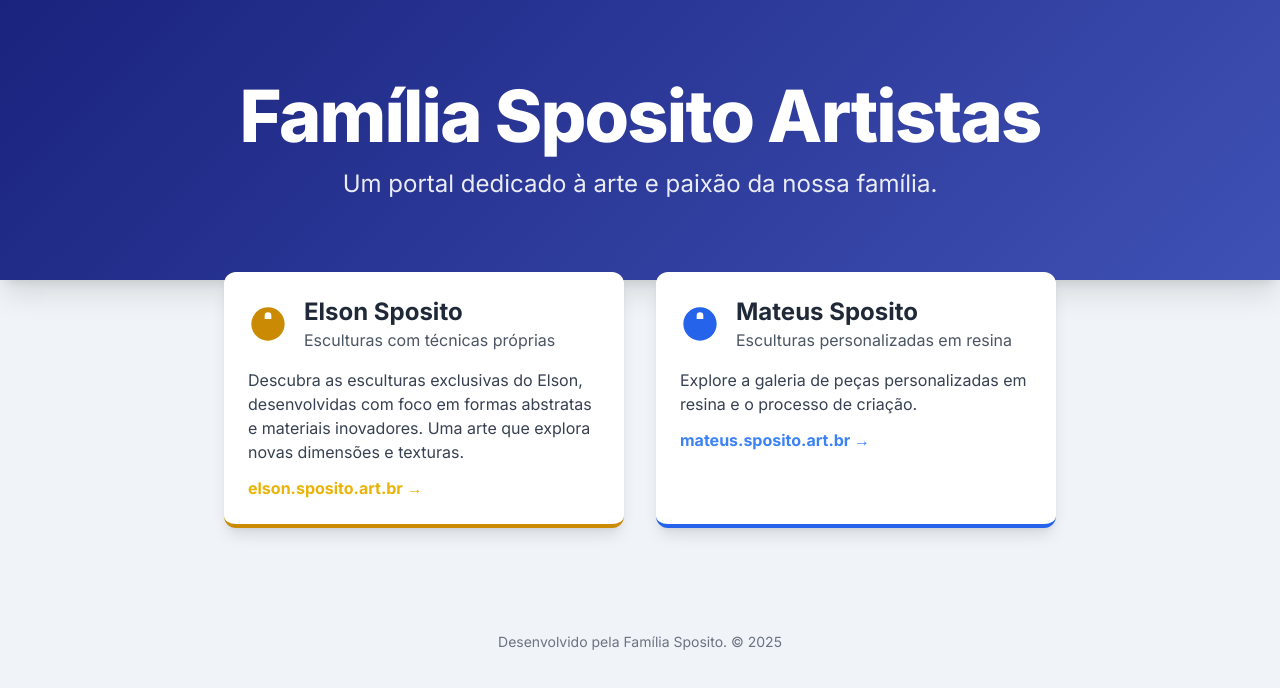
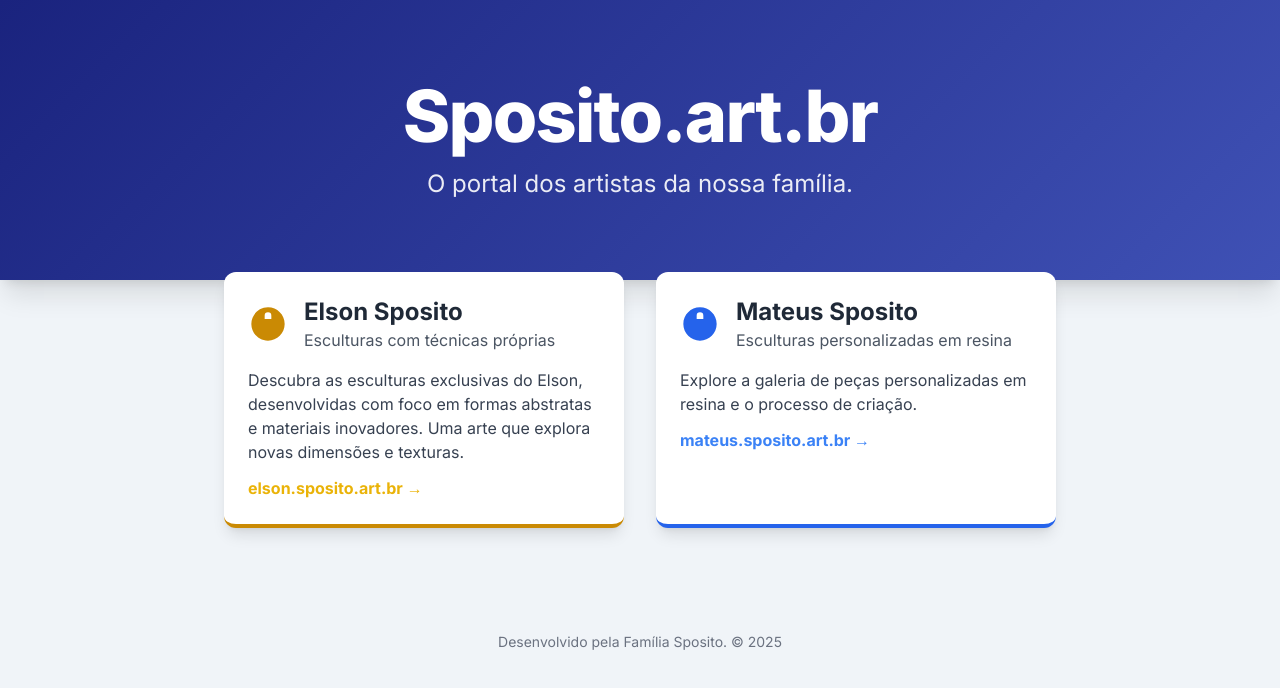
Before and after one commit to MateusSposito/sposito.art.br, a plain HTML site: page index.html in a window 1280 px wide. Drawn offline with nearby package versions, Linux system fonts and the light colour scheme.

Commit message:
Update header content for Sposito.art.br

```diff
--- a/index.html
+++ b/index.html
@@ -18,8 +18,8 @@
     <!-- Hero Section: Título Principal -->
     <header class="hero w-full py-20 shadow-xl">
         <div class="max-w-4xl mx-auto text-center px-4">
-            <h1 class="text-5xl md:text-7xl font-extrabold mb-4 tracking-tight">Família Sposito Artistas</h1>
-            <p class="text-xl md:text-2xl font-light opacity-90">Um portal dedicado à arte e paixão da nossa família.</p>
+            <h1 class="text-5xl md:text-7xl font-extrabold mb-4 tracking-tight">Sposito.art.br</h1>
+            <p class="text-xl md:text-2xl font-light opacity-90">O portal dos artistas da nossa família.</p>
         </div>
     </header>
 
```
